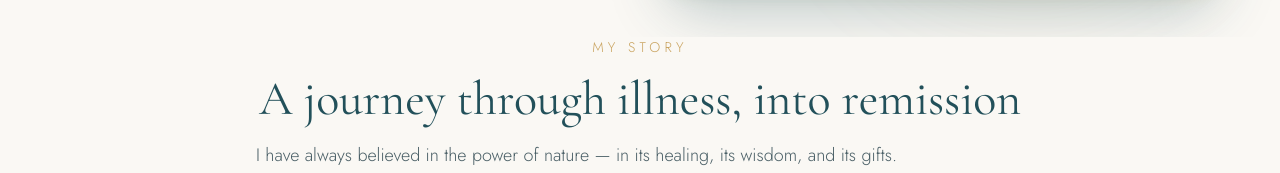
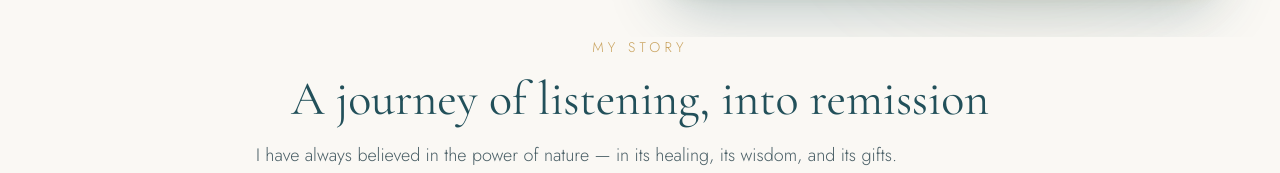
Before and after one commit to SB0LTD/ela, a React (Vite) app: page / in a window 1280 px wide. Shown: the part 763-936 px from the top of the page. Built offline with nearby package versions, Linux system fonts and the light colour scheme; no server answers; a web font is replaced by a local one.

Commit message:
content: remove 'illness'/'болезнь' from story titles — use 'journey of listening' in EN/RU

```diff
--- a/src/i18n/locales/en.ts
+++ b/src/i18n/locales/en.ts
@@ -18,7 +18,7 @@ export const en = {
   },
   story: {
     eyebrow: "My Story",
-    title: "A journey through illness, into remission",
+    title: "A journey of listening, into remission",
     p1: "I have always believed in the power of nature — in its healing, its wisdom, and its gifts.",
     p2: "About a decade ago, in the middle of recording my music, life suddenly changed its rhythm. My body began showing clearer and clearer symptoms, until they became impossible to ignore. I went to a doctor, was sent for an MRI, and was eventually diagnosed with multiple sclerosis.",
     p3: "Looking back, I believe the symptoms had been there much earlier. Even as a child and a teenager, my body was crying out for help. I went to doctors again and again, asked for help, and described what I was experiencing — yet for years, the symptoms were never given the deeper investigation they deserved. The diagnosis only came in my thirties.",
--- a/src/i18n/locales/ru.ts
+++ b/src/i18n/locales/ru.ts
@@ -20,7 +20,7 @@ export const ru: Translation = {
   },
   story: {
     eyebrow: "Моя история",
-    title: "Путь через болезнь к ремиссии",
+    title: "Путь слушания, ведущий к ремиссии",
     p1: "Я всегда верила в силу природы — в её исцеление, её мудрость и её дары.",
     p2: "Около десяти лет назад, в разгар записи моей музыки, жизнь вдруг изменила свой ритм. Моё тело стало проявлять всё более явные симптомы, пока их стало невозможно игнорировать. Я обратилась к врачу, была направлена на МРТ и в итоге получила диагноз — рассеянный склероз.",
     p3: "Оглядываясь назад, я думаю, что симптомы появились гораздо раньше. Ещё ребёнком и подростком моё тело взывало о помощи. Я снова и снова обращалась к врачам, просила помощи и описывала то, что чувствовала — но годами симптомам так и не уделяли того глубокого внимания, которого они заслуживали. Диагноз пришёл лишь в мои тридцать.",
```
